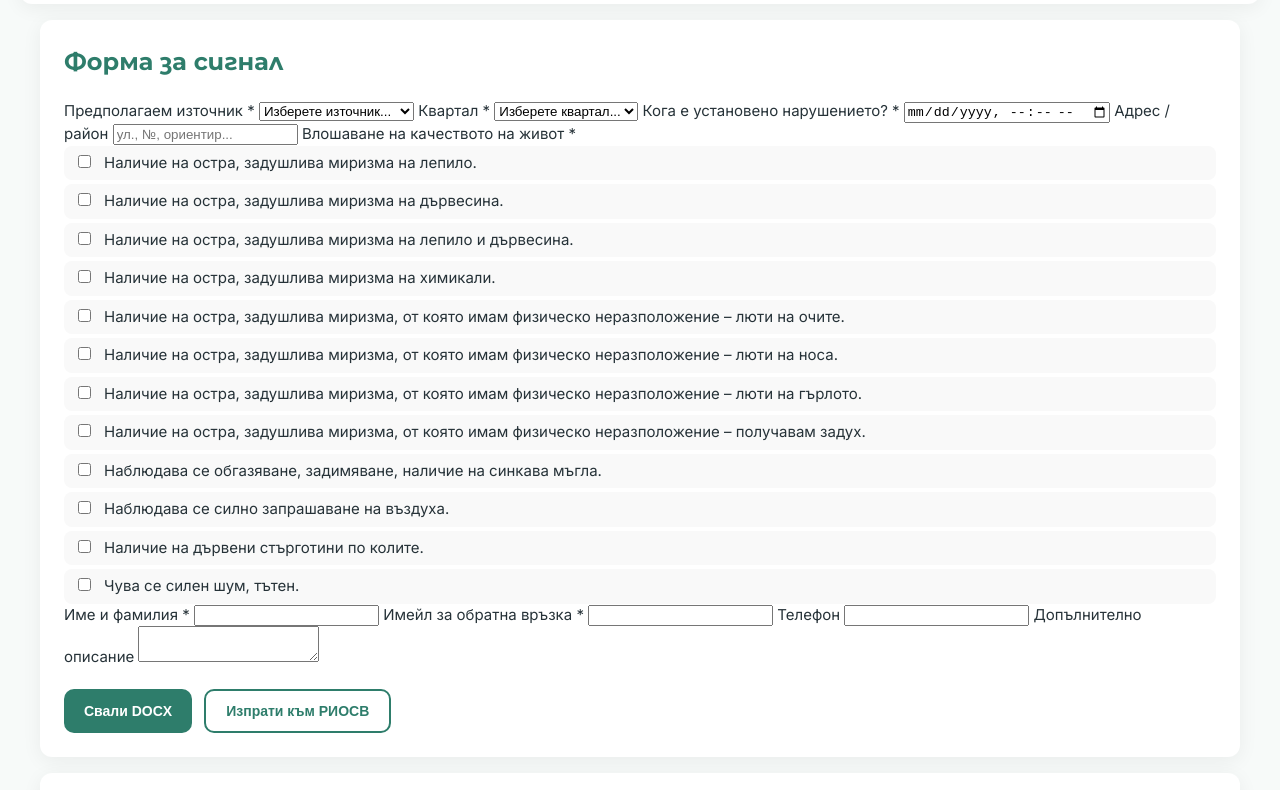
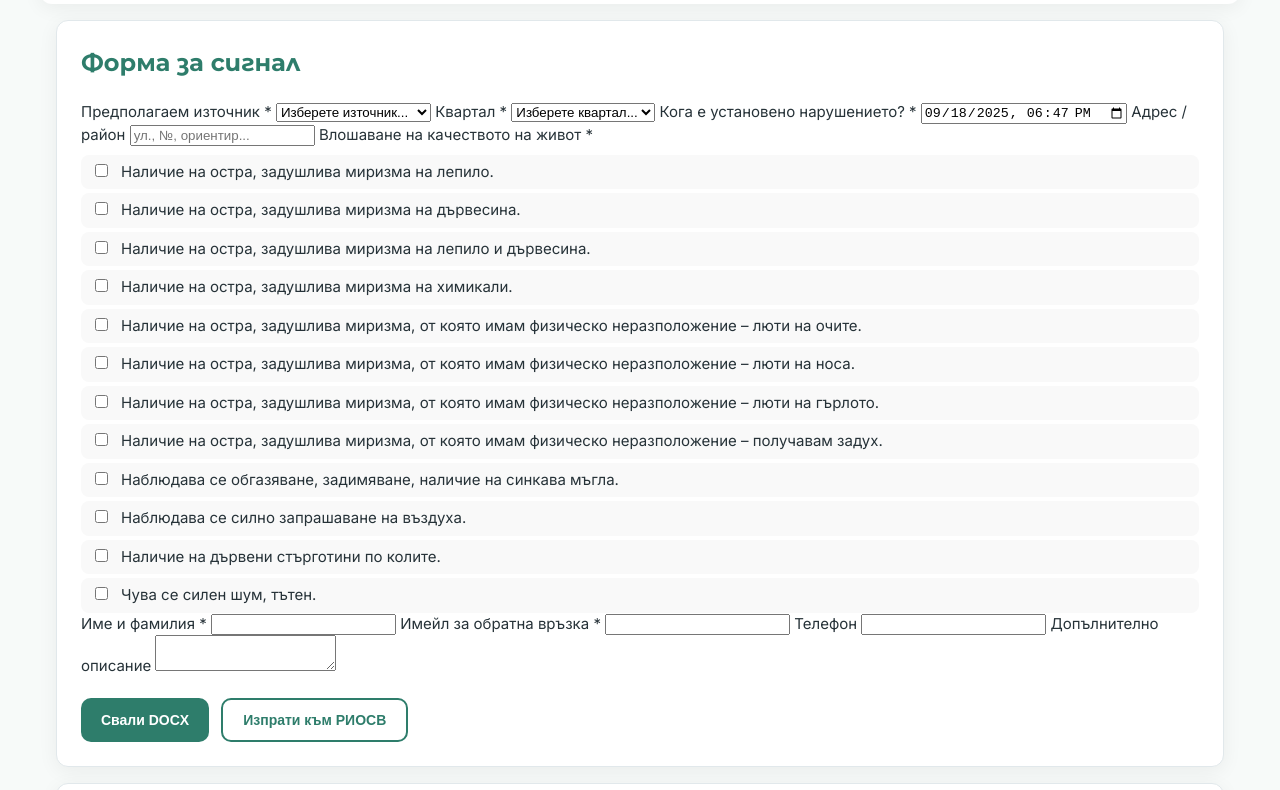
Before and after one commit to tireshavashvt/signal2riosv_vt, a website: page index.html in a window 1280 px wide. Shown: the part 88-878 px from the top of the page. Drawn offline with Linux system fonts and the light colour scheme.

Commit message:
Update index.html

```diff
--- a/index.html
+++ b/index.html
@@ -11,23 +11,36 @@
   <link rel="stylesheet" href="https://cdnjs.cloudflare.com/ajax/libs/font-awesome/6.0.0-beta3/css/all.min.css" crossorigin="anonymous" />
   <script src="https://unpkg.com/docx@8.5.0/build/index.umd.js"></script>
   <style>
-    body{margin:0;background:#f7faf9;color:#263238;font-family:'Inter',sans-serif;font-size:15px;line-height:1.5}
-    header{padding:16px 20px;display:flex;align-items:center;gap:16px;max-width:1200px;margin:0 auto;background:#fff;
-      box-shadow:0 4px 20px rgba(0,0,0,.06);border-radius:12px;margin-bottom:16px}
-    .logo-placeholder{width:60px;height:60px;background:#2e7d6b;border-radius:10px;display:flex;align-items:center;
-      justify-content:center;color:white;font-weight:700;font-size:20px;font-family:'Montserrat',sans-serif}
-    header .brand h1{margin:0;font-size:20px;font-weight:700;color:#2e7d6b;font-family:'Montserrat',sans-serif}
-    header .brand p{margin:4px 0 0;color:#6b7c83;font-size:14px}
-    main{max-width:1200px;margin:0 auto;padding:0 16px 32px}
-    .card{background:#fff;border-radius:12px;box-shadow:0 4px 20px rgba(0,0,0,.06);padding:24px;margin-bottom:16px}
-    .card h2{margin:0 0 20px;font-size:24px;color:#2e7d6b;font-weight:700;font-family:'Montserrat',sans-serif}
-    .checks{display:grid;gap:4px}
+    /* --- оставям твоя CSS без промени --- */
+    :root{
+      --bg:#f7faf9; --card:#ffffff;
+      --accent:#2e7d6b;
+      --accent-2:#3a927e;
+      --text:#263238; --muted:#6b7c83; --light-gray:#f0f4f7;
+      --radius:12px; --shadow:0 4px 20px rgba(0,0,0,.06); --border:#e1e8eb;
+      --checkbox-bg-odd: #fcfdfd;
+      --checkbox-bg-even: #e9f2f0;
+    }
+    *{box-sizing:border-box}
+    body{margin:0;background:var(--bg);color:var(--text);
+      font-family:'Inter',sans-serif;font-size:15px;line-height:1.5;min-height:100vh;}
+    header{padding:16px 20px;display:flex;align-items:center;gap:16px;
+      max-width:1200px;margin:0 auto;background:var(--card);box-shadow:var(--shadow);border-radius:var(--radius);margin-bottom:16px;}
+    .logo-placeholder{width:60px;height:60px;background:var(--accent);border-radius:10px;display:flex;align-items:center;justify-content:center;
+      color:white;font-weight:700;font-size:20px;font-family:'Montserrat',sans-serif;}
+    header .brand h1{margin:0;font-size:20px;font-weight:700;color:var(--accent);font-family:'Montserrat',sans-serif;}
+    header .brand p{margin:4px 0 0;color:var(--muted);font-size:14px}
+    main{max-width:1200px;margin:0 auto;padding:0 16px 32px;}
+    .card{background:var(--card);border-radius:var(--radius);box-shadow:var(--shadow);padding:24px;margin-bottom:16px;border:1px solid var(--border);}
+    .card h2{margin:0 0 20px;font-size:24px;color:var(--accent);font-weight:700;font-family:'Montserrat',sans-serif;}
+    .card h3{margin:0 0 16px;font-size:20px;color:var(--accent);font-weight:600;font-family:'Montserrat',sans-serif;}
+    .checks{display:grid;gap:4px;margin-top:8px}
     .check{display:flex;gap:10px;align-items:flex-start;padding:6px 10px;border-radius:8px;background:#f9f9f9}
-    .check input{accent-color:#2e7d6b}
+    .check input{accent-color:var(--accent)}
     .row{display:flex;gap:12px;flex-wrap:wrap;margin-top:20px}
     .btn{border:none;border-radius:10px;padding:12px 20px;font-weight:600;cursor:pointer;font-size:14px;
-      background:#2e7d6b;color:#fff}
-    .btn.secondary{background:#fff;color:#2e7d6b;border:2px solid #2e7d6b}
+      background:var(--accent);color:#fff}
+    .btn.secondary{background:#fff;color:var(--accent);border:2px solid var(--accent)}
     .preview{white-space:pre-wrap;background:#fcfdfc;border:2px dashed #cfe2de;padding:16px;border-radius:10px;
       font-family:monospace;font-size:13px;line-height:1.4;max-height:300px;overflow-y:auto}
   </style>
@@ -45,7 +58,7 @@
     <form id="signalForm" class="card">
       <h2>Форма за сигнал</h2>
 
-      <label>Предполагаем източник *</label>
+      <label for="source">Предполагаем източник *</label>
       <select id="source" required>
         <option value="" disabled selected>Изберете източник...</option>
         <option>Трафик / автомобили</option>
@@ -55,7 +68,7 @@
         <option>Друг източник</option>
       </select>
 
-      <label>Квартал *</label>
+      <label for="district">Квартал *</label>
       <select id="district" required>
         <option value="" disabled selected>Изберете квартал...</option>
         <option>Чолаковци</option><option>Акация</option><option>Център</option>
@@ -63,25 +76,25 @@
         <option>Зона Б</option><option>Света гора</option><option>Друг</option>
       </select>
 
-      <label>Кога е установено нарушението? *</label>
+      <label for="when">Кога е установено нарушението? *</label>
       <input id="when" type="datetime-local" required>
 
-      <label>Адрес / район</label>
+      <label for="address">Адрес / район</label>
       <input id="address" type="text" placeholder="ул., №, ориентир...">
 
       <label>Влошаване на качеството на живот *</label>
       <div id="checks" class="checks"></div>
 
-      <label>Име и фамилия *</label>
+      <label for="name">Име и фамилия *</label>
       <input id="name" type="text" required>
 
-      <label>Имейл за обратна връзка *</label>
+      <label for="email">Имейл за обратна връзка *</label>
       <input id="email" type="email" required>
 
-      <label>Телефон</label>
+      <label for="phone">Телефон</label>
       <input id="phone" type="tel">
 
-      <label>Допълнително описание</label>
+      <label for="desc">Допълнително описание</label>
       <textarea id="desc"></textarea>
 
       <div class="row">
@@ -97,6 +110,7 @@
   </main>
 
   <script>
+    // чекбоксове
     const checkboxItems = [
       "Наличие на остра, задушлива миризма на лепило.",
       "Наличие на остра, задушлива миризма на дървесина.",
@@ -111,7 +125,7 @@
       "Наличие на дървени стърготини по колите.",
       "Чува се силен шум, тътен."
     ];
-    const checksWrap = document.getElementById('checks');
+    const checksWrap=document.getElementById('checks');
     checkboxItems.forEach((txt,i)=>{
       const id="chk_"+i;
       const el=document.createElement('label');
@@ -120,25 +134,31 @@
       checksWrap.appendChild(el);
     });
 
-    // речник с адреси
-    const sourceAddresses = {
-      "Завод „Кроношпан\"": "гр. Велико Търново, кв. Чолаковци, ул. Дълга Лъка",
-      "„Топлофикация\"": "гр. Велико Търново, бул. Никола Габровски 71А",
-      "Завод „Мегапорт\"": "гр. Велико Търново, ул. Никола Габровски 102"
+    // авто текуща дата/час за полето "Кога е установено..."
+    function setCurrentBulgarianDateTime() {
+      const now=new Date();
+      const bgTime=new Date(now.toLocaleString("en-US",{timeZone:"Europe/Sofia"}));
+      const pad=n=>String(n).padStart(2,'0');
+      const s=`${bgTime.getFullYear()}-${pad(bgTime.getMonth()+1)}-${pad(bgTime.getDate())}T${pad(bgTime.getHours())}:${pad(bgTime.getMinutes())}`;
+      document.getElementById('when').value=s;
+    }
+    setCurrentBulgarianDateTime();
+
+    // адреси на източници
+    const sourceAddresses={
+      "Завод „Кроношпан\"":"гр. Велико Търново, кв. Чолаковци, ул. Дълга Лъка",
+      "„Топлофикация\"":"гр. Велико Търново, бул. Никола Габровски 71А",
+      "Завод „Мегапорт\"":"гр. Велико Търново, ул. Никола Габровски 102"
     };
 
     function formatDateTime(datetimeStr){
       if(!datetimeStr) return {date:"[дата]",time:"[час]"};
       const d=new Date(datetimeStr);
       const pad=n=>String(n).padStart(2,'0');
-      return {
-        date:`${pad(d.getDate())}.${pad(d.getMonth()+1)}.${d.getFullYear()}`,
-        time:`${pad(d.getHours())}:${pad(d.getMinutes())}`
-      };
+      return {date:`${pad(d.getDate())}.${pad(d.getMonth()+1)}.${d.getFullYear()}`,time:`${pad(d.getHours())}:${pad(d.getMinutes())}`};
     }
     function todayDate(){
-      const d=new Date();
-      const pad=n=>String(n).padStart(2,'0');
+      const d=new Date();const pad=n=>String(n).padStart(2,'0');
       return `${pad(d.getDate())}.${pad(d.getMonth()+1)}.${d.getFullYear()}`;
     }
 
```
